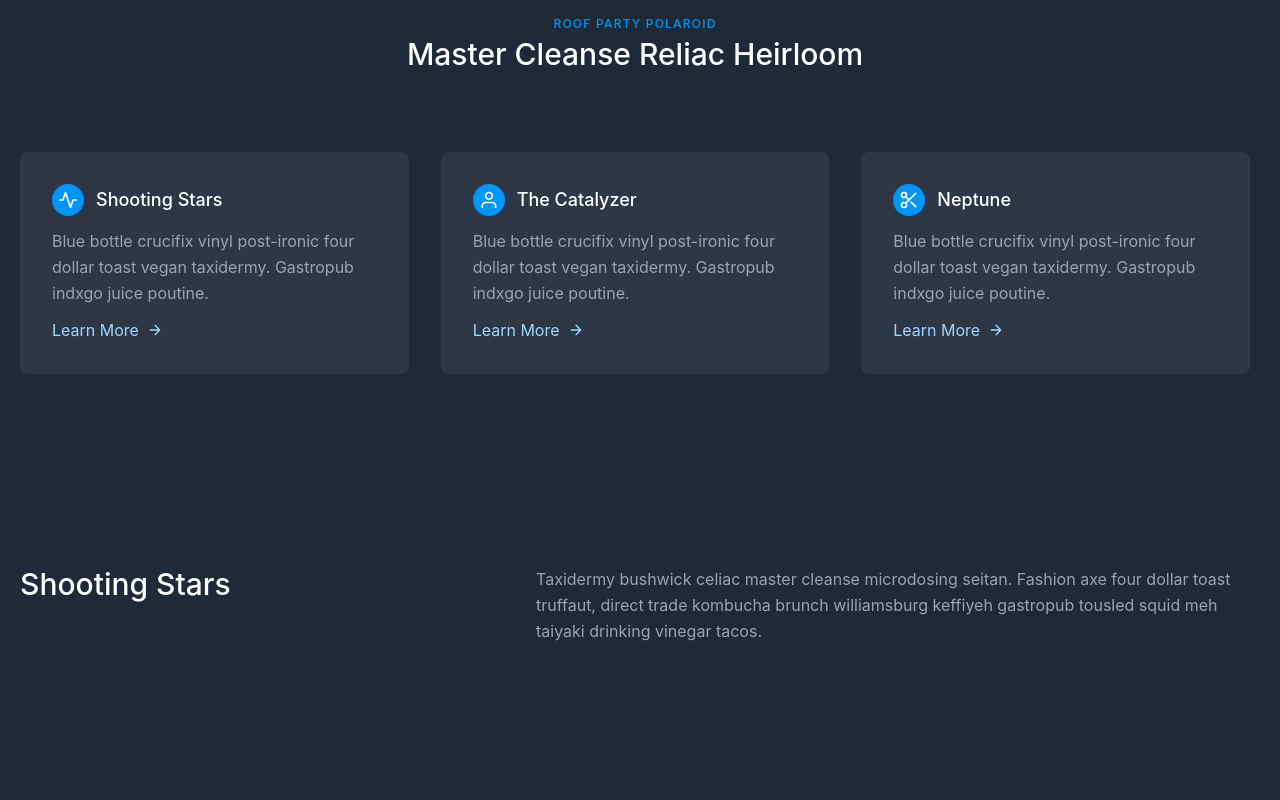
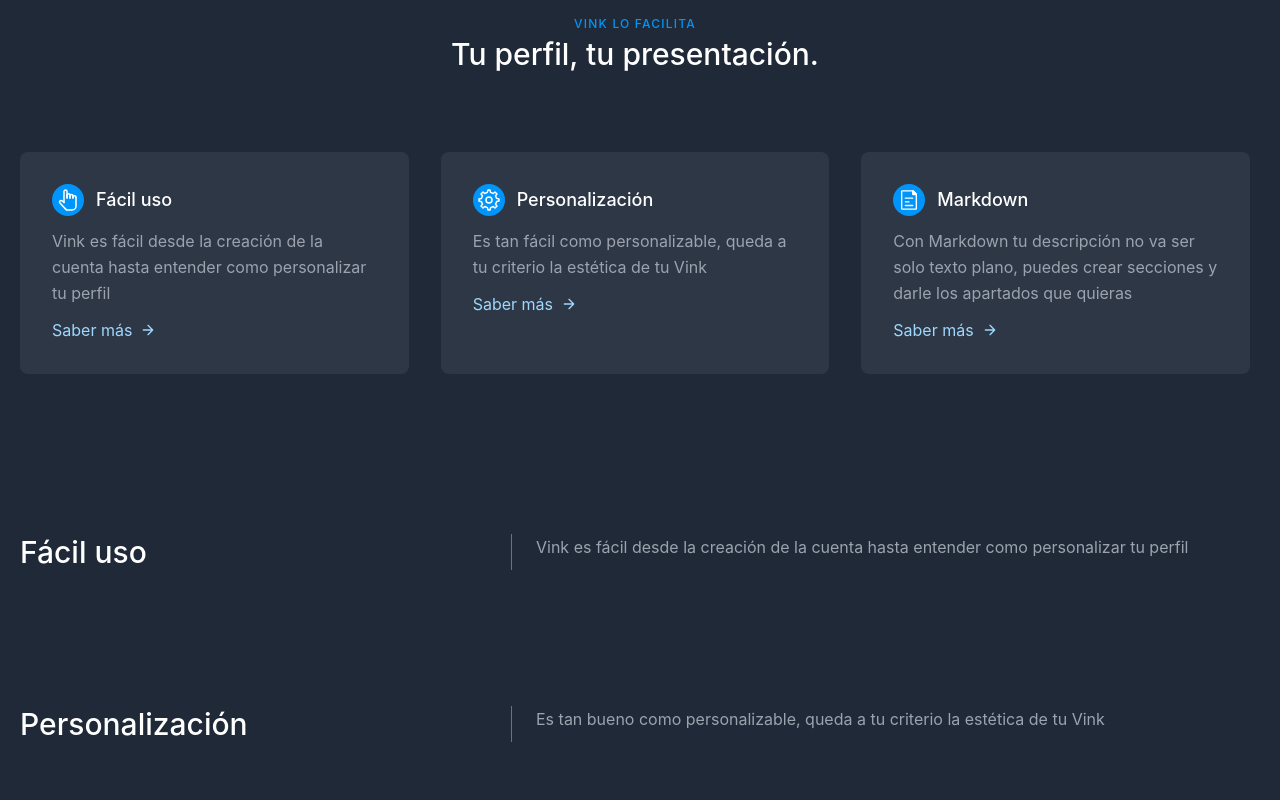
Before and after one commit to joaquinnieva/vink-front, a React (Vite) app: page / in a window 1280 px wide. Shown: the part 880-1680 px from the top of the page. Before the commit the page ends 1620 px from the top, so only its background shows below. Built offline with nearby package versions, Linux system fonts and the light colour scheme.

Commit message:
change navbar in home, features in home added, and object w features created

```diff
--- /dev/null
+++ b/src/data/homeCards.jsx
@@ -0,0 +1,104 @@
+export const homeCards = [
+  {
+    title: 'Fácil uso',
+    description: 'Vink es fácil desde la creación de la cuenta hasta entender como personalizar tu perfil',
+    link: 'profile',
+    svg: (
+      <svg width="24" height="24" strokeWidth="1.5" viewBox="0 0 24 24" fill="none" xmlns="http://www.w3.org/2000/svg">
+        <path
+          d="M8 14.5714L6.17716 12.8354C5.53522 12.224 4.51329 12.2705 3.92953 12.9377V12.9377C3.40196 13.5406 3.41749 14.4453 3.96544 15.0298L9.90739 21.3679C10.2855 21.7712 10.8127 22 11.3655 22C12.4505 22 14.2343 22 16 22C18.4 22 20 20 20 18C20 18 20 18 20 18C20 18 20 11.1429 20 9.42859"
+          stroke="currentColor"
+          strokeLinecap="round"
+          strokeLinejoin="round"
+        />
+        <path
+          d="M17 9.99995C17 9.99995 17 9.87483 17 9.42852C17 7.1428 20 7.1428 20 9.42852"
+          stroke="currentColor"
+          strokeLinecap="round"
+          strokeLinejoin="round"
+        />
+        <path
+          d="M14 9.99998C14 9.99998 14 9.17832 14 8.2857C14 5.99998 17 5.99998 17 8.2857C17 8.50885 17 9.2054 17 9.42855C17 9.87487 17 9.99998 17 9.99998"
+          stroke="currentColor"
+          strokeLinecap="round"
+          strokeLinejoin="round"
+        />
+        <path
+          d="M11 10.0001C11 10.0001 11 8.61584 11 7.50005C11 5.21434 14 5.21434 14 7.50005C14 7.50005 14 7.50005 14 7.50005C14 7.50005 14 8.06261 14 8.28577C14 9.17839 14 10.0001 14 10.0001"
+          stroke="currentColor"
+          strokeLinecap="round"
+          strokeLinejoin="round"
+        />
+        <path
+          d="M8 14.5714V3.5C8 2.67157 8.67157 2 9.5 2V2C10.3284 2 11 2.67056 11 3.49899C11 4.68968 11 6.34156 11 7.5C11 8.61578 11 10 11 10"
+          stroke="currentColor"
+          strokeLinecap="round"
+          strokeLinejoin="round"
+        />
+      </svg>
+    ),
+  },
+  {
+    title: 'Personalización',
+    description: 'Es tan fácil como personalizable, queda a tu criterio la estética de tu Vink',
+    link: 'profile',
+    svg: (
+      <svg width="24" height="24" strokeWidth="1.5" viewBox="0 0 24 24" fill="none" xmlns="http://www.w3.org/2000/svg">
+        <path
+          d="M12 15C13.6569 15 15 13.6569 15 12C15 10.3431 13.6569 9 12 9C10.3431 9 9 10.3431 9 12C9 13.6569 10.3431 15 12 15Z"
+          stroke="currentColor"
+          strokeLinecap="round"
+          strokeLinejoin="round"
+        />
+        <path
+          d="M19.6224 10.3954L18.5247 7.7448L20 6L18 4L16.2647 5.48295L13.5578 4.36974L12.9353 2H10.981L10.3491 4.40113L7.70441 5.51596L6 4L4 6L5.45337 7.78885L4.3725 10.4463L2 11V13L4.40111 13.6555L5.51575 16.2997L4 18L6 20L7.79116 18.5403L10.397 19.6123L11 22H13L13.6045 19.6132L16.2551 18.5155C16.6969 18.8313 18 20 18 20L20 18L18.5159 16.2494L19.6139 13.598L21.9999 12.9772L22 11L19.6224 10.3954Z"
+          stroke="currentColor"
+          strokeLinecap="round"
+          strokeLinejoin="round"
+        />
+      </svg>
+    ),
+  },
+  {
+    title: 'Markdown',
+    description:
+      'Con Markdown tu descripción no va ser solo texto plano, puedes crear secciones y darle los apartados que quieras',
+    link: 'profile',
+    svg: (
+      <svg width="22" height="22" strokeWidth="1.5" viewBox="0 0 24 24" fill="none" xmlns="http://www.w3.org/2000/svg">
+        <path
+          d="M4 21.4V2.6C4 2.26863 4.26863 2 4.6 2H16.2515C16.4106 2 16.5632 2.06321 16.6757 2.17574L19.8243 5.32426C19.9368 5.43679 20 5.5894 20 5.74853V21.4C20 21.7314 19.7314 22 19.4 22H4.6C4.26863 22 4 21.7314 4 21.4Z"
+          stroke="currentColor"
+          strokeLinecap="round"
+          strokeLinejoin="round"
+        />
+        <path
+          d="M16 5.4V2.35355C16 2.15829 16.1583 2 16.3536 2C16.4473 2 16.5372 2.03725 16.6036 2.10355L19.8964 5.39645C19.9628 5.46275 20 5.55268 20 5.64645C20 5.84171 19.8417 6 19.6464 6H16.6C16.2686 6 16 5.73137 16 5.4Z"
+          fill="currentColor"
+          stroke="currentColor"
+          strokeLinecap="round"
+          strokeLinejoin="round"
+        />
+        <path d="M8 10L16 10" stroke="currentColor" strokeLinecap="round" strokeLinejoin="round" />
+        <path d="M8 18L16 18" stroke="currentColor" strokeLinecap="round" strokeLinejoin="round" />
+        <path d="M8 14L12 14" stroke="currentColor" strokeLinecap="round" strokeLinejoin="round" />
+      </svg>
+    ),
+  },
+];
+
+export const cardsDetails = [
+  {
+    title: 'Fácil uso',
+    description: 'Vink es fácil desde la creación de la cuenta hasta entender como personalizar tu perfil',
+  },
+  {
+    title: 'Personalización',
+    description: 'Es tan bueno como personalizable, queda a tu criterio la estética de tu Vink',
+  },
+  {
+    title: 'Markdown',
+    description:
+      'Con Markdown tu descripción no va ser solo texto plano, puedes crear secciones y darle los apartados que quieras',
+  },
+];
--- a/src/pages/Home/Home.jsx
+++ b/src/pages/Home/Home.jsx
@@ -1,10 +1,18 @@
 import React, { useEffect } from 'react';
 import { useSelector } from 'react-redux';
 import { Link } from 'react-router-dom';
-import Footer from '../../components/Footer/Footer';
 import Landing from '../../components/LandingSVG/Landing';
 import Navbar from '../../components/Navbar/Navbar';
-import { REGISTER, VIEW_MORE } from '../../data/constants';
+import {
+  HOME_DESCRIPTION,
+  HOME_SECTION_FEATS,
+  HOME_SECTION_FEATS_SUB,
+  HOME_TITLE1,
+  HOME_TITLE2,
+  REGISTER,
+  VIEW_MORE
+} from '../../data/constants';
+import { cardsDetails, homeCards } from '../../data/homeCards';
 import './Home.css';
 
 const Home = () => {
@@ -15,20 +23,16 @@
   }, [user]);
   return (
     <main>
-      <Navbar brand={false} />
+      <Navbar top home />
       <section className="text-gray-400 body-font h-screen flex items-center mt-16 sm:mt-0">
         <div className="container mx-auto flex px-5 py-24 md:flex-row flex-col items-center">
           <div className="lg:flex-grow md:w-1/2 lg:pr-24 md:pr-16 flex flex-col md:items-start md:text-left mb-16 md:mb-0 items-center text-center">
             <h1 className="title-font sm:text-4xl text-3xl mb-4 font-medium text-white">
-              Before they sold out
+              {HOME_TITLE1}
               <br className="hidden lg:inline-block" />
-              readymade gluten
+              {HOME_TITLE2}
             </h1>
-            <p className="mb-8 leading-relaxed">
-              Copper mug try-hard pitchfork pour-over freegan heirloom neutra air plant cold-pressed tacos poke beard
-              tote bag. Heirloom echo park mlkshk tote bag selvage hot chicken authentic tumeric truffaut hexagon
-              try-hard chambray.
-            </p>
+            <p className="mb-8 leading-relaxed">{HOME_DESCRIPTION}</p>
             <div className="flex justify-center">
               <a className="inline-flex text-white bg-vink-800 border-0 py-2 px-6 focus:outline-none hover:bg-vink-700 rounded text-lg">
                 {VIEW_MORE}
@@ -52,35 +56,25 @@
       <section className="text-gray-400 body-font">
         <div className="container px-5 py-24 mx-auto flex flex-wrap">
           <div className="flex flex-col text-center w-full mb-20">
-            <h2 className="text-xs text-vink-800 tracking-widest font-medium title-font mb-1">ROOF PARTY POLAROID</h2>
-            <h1 className="sm:text-3xl text-2xl font-medium title-font text-white">Master Cleanse Reliac Heirloom</h1>
+            <h2 className="text-xs text-vink-800 tracking-widest font-medium title-font mb-1">
+              {HOME_SECTION_FEATS_SUB}
+            </h2>
+            <h1 className="sm:text-3xl text-2xl font-medium title-font text-white">{HOME_SECTION_FEATS}</h1>
           </div>
           <div className="flex flex-wrap -m-4">
-            <div className="p-4 md:w-1/3">
+            {homeCards.map((card, index) => (
+              <div className="p-4 md:w-1/3" key={index}>
                 <div className="flex rounded-lg h-full bg-gray-700 bg-opacity-60 p-8 flex-col">
                   <div className="flex items-center mb-3">
                     <div className="w-8 h-8 mr-3 inline-flex items-center justify-center rounded-full bg-vink-800 text-white flex-shrink-0">
-                    <svg
-                      fill="none"
-                      stroke="currentColor"
-                      strokeLinecap="round"
-                      strokeLinejoin="round"
-                      strokeWidth="2"
-                      className="w-5 h-5"
-                      viewBox="0 0 24 24"
-                    >
-                      <path d="M22 12h-4l-3 9L9 3l-3 9H2"></path>
-                    </svg>
+                      {card.svg}
                     </div>
-                  <h2 className="text-white text-lg title-font font-medium">Shooting Stars</h2>
+                    <h2 className="text-white text-lg title-font font-medium">{card.title}</h2>
                   </div>
                   <div className="flex-grow">
-                  <p className="leading-relaxed text-base">
-                    Blue bottle crucifix vinyl post-ironic four dollar toast vegan taxidermy. Gastropub indxgo juice
-                    poutine.
-                  </p>
+                    <p className="leading-relaxed text-base">{card.description}</p>
                     <a className="mt-3 text-vink-500 inline-flex items-center">
-                    Learn More
+                      Saber más
                       <svg
                         fill="none"
                         stroke="currentColor"
@@ -96,106 +90,23 @@
                   </div>
                 </div>
               </div>
-            <div className="p-4 md:w-1/3">
-              <div className="flex rounded-lg h-full bg-gray-700 bg-opacity-60 p-8 flex-col">
-                <div className="flex items-center mb-3">
-                  <div className="w-8 h-8 mr-3 inline-flex items-center justify-center rounded-full bg-vink-800 text-white flex-shrink-0">
-                    <svg
-                      fill="none"
-                      stroke="currentColor"
-                      strokeLinecap="round"
-                      strokeLinejoin="round"
-                      strokeWidth="2"
-                      className="w-5 h-5"
-                      viewBox="0 0 24 24"
-                    >
-                      <path d="M20 21v-2a4 4 0 00-4-4H8a4 4 0 00-4 4v2"></path>
-                      <circle cx="12" cy="7" r="4"></circle>
-                    </svg>
-                  </div>
-                  <h2 className="text-white text-lg title-font font-medium">The Catalyzer</h2>
-                </div>
-                <div className="flex-grow">
-                  <p className="leading-relaxed text-base">
-                    Blue bottle crucifix vinyl post-ironic four dollar toast vegan taxidermy. Gastropub indxgo juice
-                    poutine.
-                  </p>
-                  <a className="mt-3 text-vink-500 inline-flex items-center">
-                    Learn More
-                    <svg
-                      fill="none"
-                      stroke="currentColor"
-                      strokeLinecap="round"
-                      strokeLinejoin="round"
-                      strokeWidth="2"
-                      className="w-4 h-4 ml-2"
-                      viewBox="0 0 24 24"
-                    >
-                      <path d="M5 12h14M12 5l7 7-7 7"></path>
-                    </svg>
-                  </a>
-                </div>
-              </div>
-            </div>
-            <div className="p-4 md:w-1/3">
-              <div className="flex rounded-lg h-full bg-gray-700 bg-opacity-60 p-8 flex-col">
-                <div className="flex items-center mb-3">
-                  <div className="w-8 h-8 mr-3 inline-flex items-center justify-center rounded-full bg-vink-800 text-white flex-shrink-0">
-                    <svg
-                      fill="none"
-                      stroke="currentColor"
-                      strokeLinecap="round"
-                      strokeLinejoin="round"
-                      strokeWidth="2"
-                      className="w-5 h-5"
-                      viewBox="0 0 24 24"
-                    >
-                      <circle cx="6" cy="6" r="3"></circle>
-                      <circle cx="6" cy="18" r="3"></circle>
-                      <path d="M20 4L8.12 15.88M14.47 14.48L20 20M8.12 8.12L12 12"></path>
-                    </svg>
-                  </div>
-                  <h2 className="text-white text-lg title-font font-medium">Neptune</h2>
-                </div>
-                <div className="flex-grow">
-                  <p className="leading-relaxed text-base">
-                    Blue bottle crucifix vinyl post-ironic four dollar toast vegan taxidermy. Gastropub indxgo juice
-                    poutine.
-                  </p>
-                  <a className="mt-3 text-vink-500 inline-flex items-center">
-                    Learn More
-                    <svg
-                      fill="none"
-                      stroke="currentColor"
-                      strokeLinecap="round"
-                      strokeLinejoin="round"
-                      strokeWidth="2"
-                      className="w-4 h-4 ml-2"
-                      viewBox="0 0 24 24"
-                    >
-                      <path d="M5 12h14M12 5l7 7-7 7"></path>
-                    </svg>
-                  </a>
-                </div>
-              </div>
-            </div>
+            ))}
           </div>
         </div>
       </section>
 
       <section className="text-gray-400 body-font">
-        <div className="container px-5 py-24 mx-auto flex flex-wrap">
-          <h2 className="sm:text-3xl text-2xl text-white font-medium title-font mb-2 md:w-2/5">Shooting Stars</h2>
+        {cardsDetails.map((card, index) => (
+          <div className="container px-5 py-16 mx-auto flex flex-wrap" key={index}>
+            <h2 className="sm:text-3xl text-2xl text-white font-medium title-font mb-2 md:w-2/5 md:border-r border-gray-500">
+              {card.title}
+            </h2>
             <div className="md:w-3/5 md:pl-6">
-            <p className="leading-relaxed text-base">
-              Taxidermy bushwick celiac master cleanse microdosing seitan. Fashion axe four dollar toast truffaut,
-              direct trade kombucha brunch williamsburg keffiyeh gastropub tousled squid meh taiyaki drinking vinegar
-              tacos.
-            </p>
+              <p className="leading-relaxed text-base">{card.description}</p>
             </div>
           </div>
+        ))}
       </section>
-      {user && <Footer position="top" />}
     </main>
   );
 };
```
Also changed, not shown: src/components/Navbar/Navbar.jsx (+10 -8 lines). Lines whose indentation alone changed are shown as unchanged.
